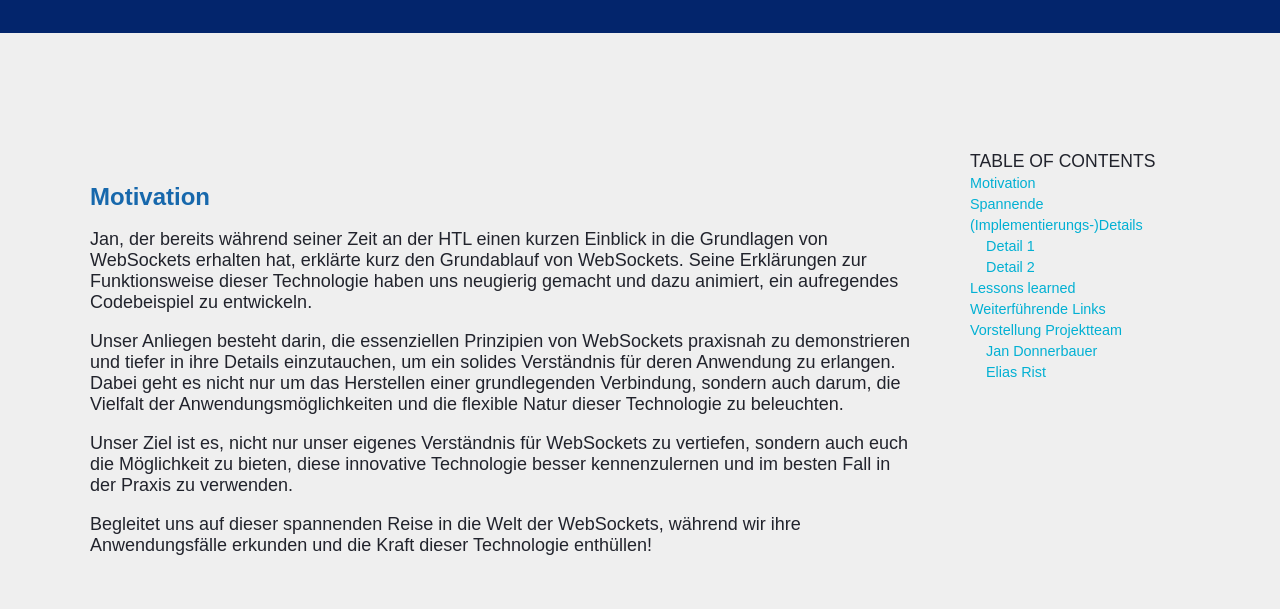
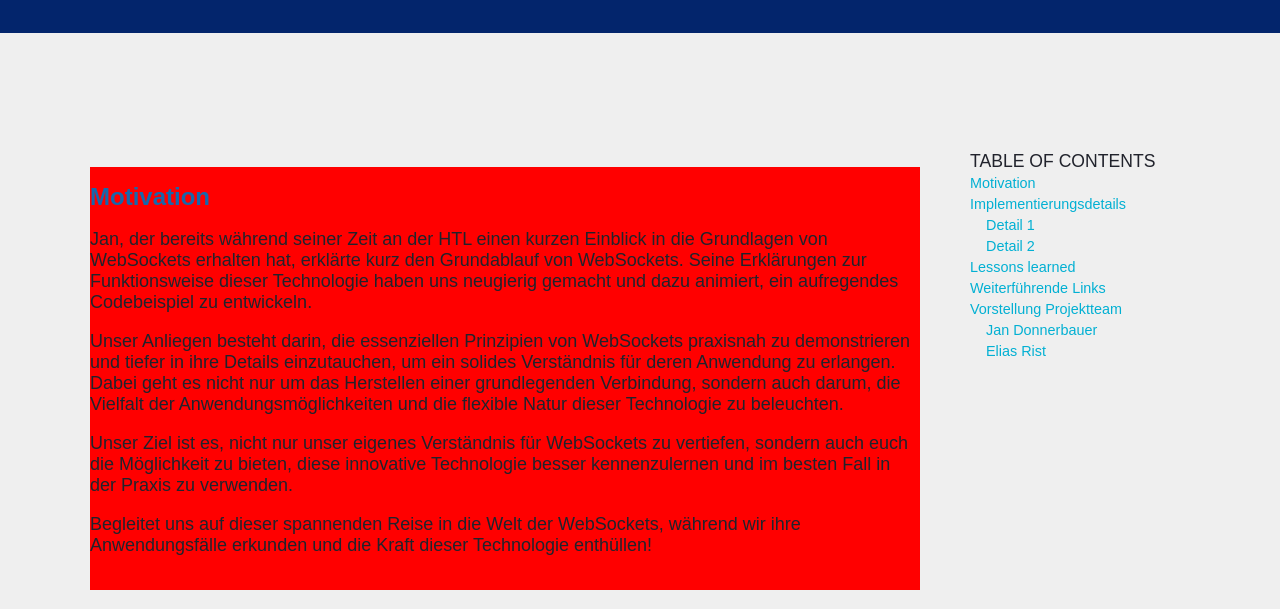
Before and after one commit to WDP3-FH/websockets-for-dummies, a plain HTML site: page summary_page/index.html in a window 1280 px wide. Shown: the part 343-952 px from the top of the page. Drawn offline with Linux system fonts and the light colour scheme; a web font is replaced by a local one.

Commit message:
Refactor navigation and section styling

```diff
--- a/summary_page/index.html
+++ b/summary_page/index.html
@@ -20,9 +20,8 @@
             <div class="nav-container">
                 <ul>
                     <li>
-                        <a href="./index.html"
-                            ><img class="nav-logo" src="./img/logo.png"
-                        /></a>
+                        <a href="./index.html"><img class="nav-logo"
+                                src="./img/logo.png" /></a>
                     </li>
                     <li>
                         <div class="js-darkmode-toggle darkmode-toggle">
@@ -69,7 +68,7 @@
         <main>
             <!-- Content -->
             <div>
-                <section id="motivation">
+                <section id="motivation" style="background-color: red;">
                     <h2>Motivation</h2>
                     <p>
                         Jan, der bereits während seiner Zeit an der HTL einen
@@ -103,7 +102,7 @@
                     </p>
                 </section>
                 <section id="exciting-details">
-                    <h2>Spannende (Implementierungs-)Details</h2>
+                    <h2>Implementierungsdetails</h2>
                     <section id="exciting-details--detail-one">
                         <h3>Spannendes Implementierungsdetail 1.0</h3>
                         <p>
@@ -207,7 +206,7 @@
                     </li>
                     <li>
                         <a href="#exciting-details">
-                            Spannende (Implementierungs-)Details
+                            Implementierungsdetails
                         </a>
                         <ul>
                             <li>
--- a/summary_page/scripts/index.js
+++ b/summary_page/scripts/index.js
@@ -10,10 +10,16 @@ function toggleDarkMode() {
 
 window.onload = () => {
   /*----------  ScrollSpy  ----------*/
+  const navHeight = document
+    .querySelector(".top-nav")
+    .getBoundingClientRect().height;
   const observer = new IntersectionObserver((entries) => {
     // entries are all the sections with an id
     entries.forEach((entry) => {
       const id = entry.target.getAttribute("id");
+      const target = document.querySelector(
+        `.scrollspy-nav li a[href="#${id}"]`
+      );
 
       /*
       When the section is in the viewport,
@@ -21,13 +27,9 @@ window.onload = () => {
         otherwise remove it
       */
       if (entry.isIntersecting) {
-        document
-          .querySelector(`.scrollspy-nav li a[href="#${id}"]`)
-          .classList.add("active");
+        target.classList.add("active");
       } else {
-        document
-          .querySelector(`.scrollspy-nav li a[href="#${id}"]`)
-          .classList.remove("active");
+        target.classList.remove("active");
       }
     });
   });
```
